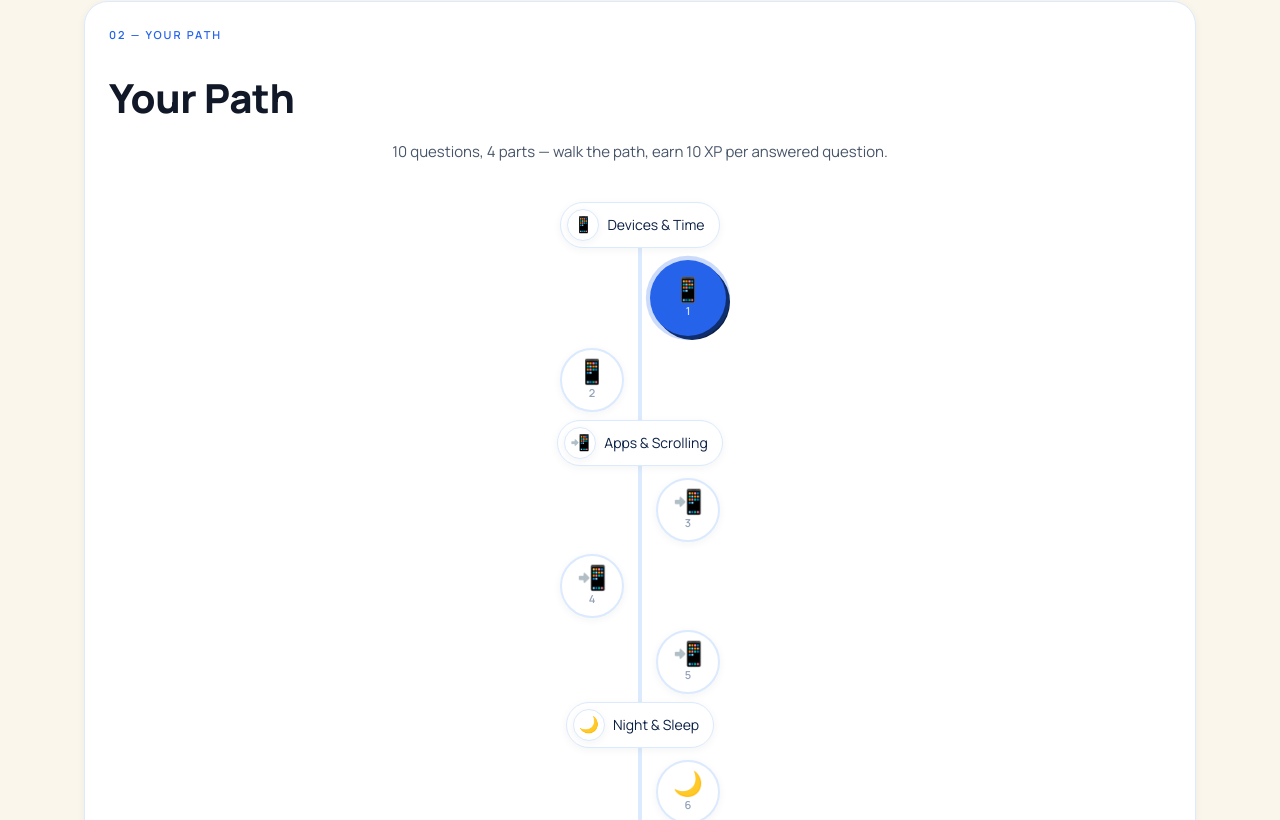
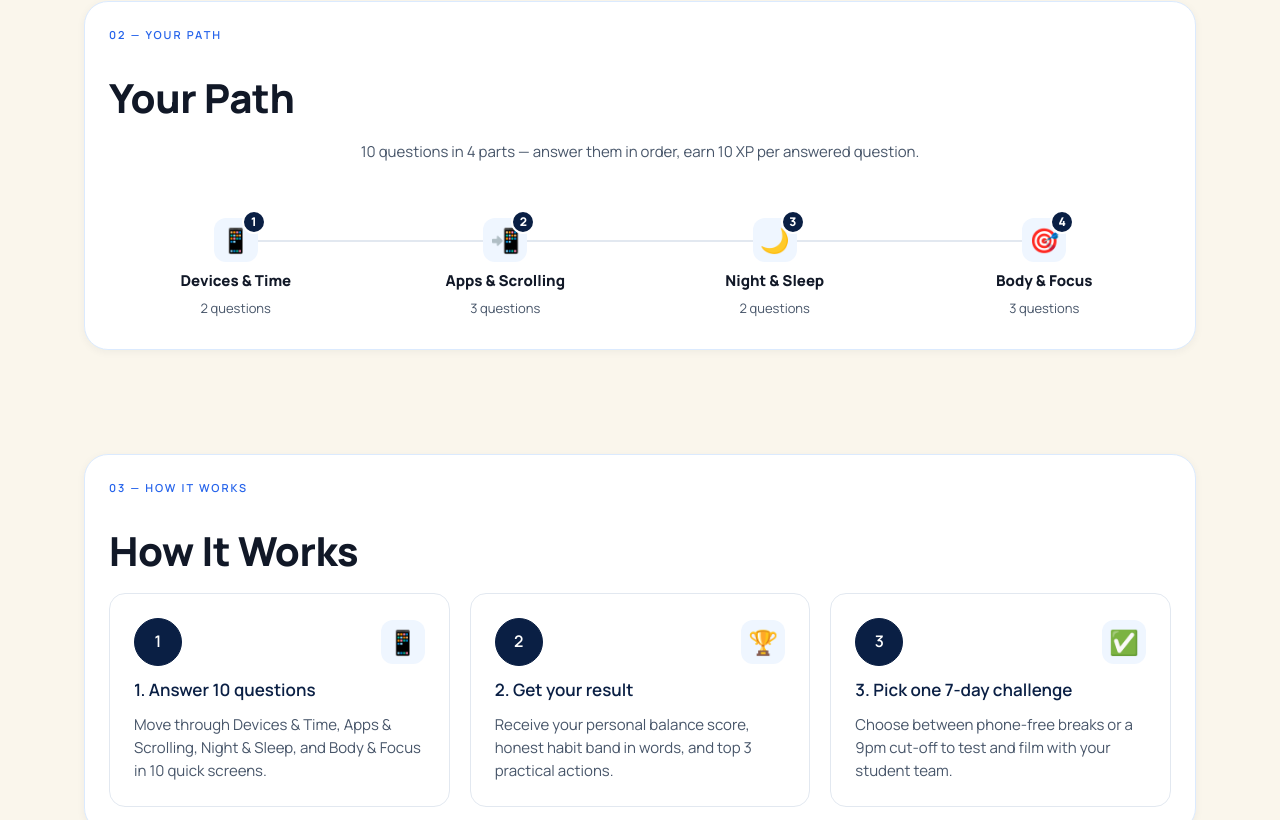
Before and after one commit to ab162012/screen-habits, a React (Vite) app: page / in a window 1280 px wide. Shown: the part 1060-1880 px from the top of the page. Built offline with nearby package versions, Linux system fonts and the light colour scheme.

Commit message:
Simplicity + icon tiles (6 screenshots): winding Path snake -> clean 4-step timeline on Home, circular medallions -> soft icon tiles site-wide

```diff
--- a/src/components/ArticlesPage.tsx
+++ b/src/components/ArticlesPage.tsx
@@ -10,7 +10,7 @@ export const ArticlesPage: React.FC<ArticlesPageProps> = ({ onNavigate }) => {
     <div className="articles-page-wrapper" style={{ display: 'flex', flexDirection: 'column', gap: '24px' }}>
       {/* Header: headline and one line explaining the articles */}
       <section className="articles-header" style={{ textAlign: 'center', padding: '16px 0 8px' }}>
-        <div className="emoji-medallion articles-header-emoji" style={{ width: '88px', height: '88px', fontSize: '48px', margin: '0 auto 14px' }} aria-hidden="true">
+        <div className="icon-tile icon-tile-xl" style={{ margin: '0 auto 14px' }} aria-hidden="true">
           📚
         </div>
         <h1 className="section-headline" style={{ marginBottom: '8px' }}>
--- a/src/components/HomePage.tsx
+++ b/src/components/HomePage.tsx
@@ -1,6 +1,6 @@
 import React from 'react';
 import { ARTICLES } from '../data/articles';
-import { PathMap } from './PathMap';
+import { QUESTIONS, PART_NAMES } from '../questions';
 
 interface HomePageProps {
   onNavigate: (route: string) => void;
@@ -78,15 +78,29 @@ export const HomePage: React.FC<HomePageProps> = ({ onNavigate, hasExistingAnswe
           Your Path
         </h2>
         <p style={{ fontSize: '15px', color: 'var(--text-slate-600)', margin: '0 0 20px', textAlign: 'center' }}>
-          10 questions, 4 parts — walk the path, earn 10 XP per answered question.
+          10 questions in 4 parts — answer them in order, earn 10 XP per answered question.
         </p>
-        <PathMap
-          variant="full"
-          currentStep={0}
-          answers={{}}
-          preview
-          onSelect={() => onNavigate('quest')}
-        />
+        <div className="parts-stepper" role="list" aria-label="The four parts of the quest">
+          {PART_NAMES.map((part) => {
+            const count = QUESTIONS.filter((q) => q.partIndex === part.index).length;
+            return (
+              <button
+                key={part.index}
+                type="button"
+                className="parts-step"
+                role="listitem"
+                onClick={() => onNavigate('quest')}
+              >
+                <span className="parts-step-icon-wrap">
+                  <span className="icon-tile" aria-hidden="true">{part.emoji}</span>
+                  <span className="parts-step-num" aria-hidden="true">{part.index + 1}</span>
+                </span>
+                <span className="parts-step-title">{part.title}</span>
+                <span className="parts-step-count">{count} questions</span>
+              </button>
+            );
+          })}
+        </div>
       </section>
 
       {/* 2. How it works, in 3 steps only: 1. Answer 10 questions. 2. Get your result. 3. Pick one 7-day challenge. */}
@@ -99,7 +113,7 @@ export const HomePage: React.FC<HomePageProps> = ({ onNavigate, hasExistingAnswe
           <div className="step-card">
             <div className="step-card-top">
               <div className="step-num-badge">1</div>
-              <span className="emoji-medallion" style={{ width: '44px', height: '44px', fontSize: '1.25rem' }} aria-hidden="true">📱</span>
+              <span className="icon-tile" aria-hidden="true">📱</span>
             </div>
             <h3 className="step-card-title">1. Answer 10 questions</h3>
             <p className="step-card-desc">
@@ -109,7 +123,7 @@ export const HomePage: React.FC<HomePageProps> = ({ onNavigate, hasExistingAnswe
           <div className="step-card">
             <div className="step-card-top">
               <div className="step-num-badge">2</div>
-              <span className="emoji-medallion" style={{ width: '44px', height: '44px', fontSize: '1.25rem' }} aria-hidden="true">🏆</span>
+              <span className="icon-tile" aria-hidden="true">🏆</span>
             </div>
             <h3 className="step-card-title">2. Get your result</h3>
             <p className="step-card-desc">
@@ -119,7 +133,7 @@ export const HomePage: React.FC<HomePageProps> = ({ onNavigate, hasExistingAnswe
           <div className="step-card">
             <div className="step-card-top">
               <div className="step-num-badge">3</div>
-              <span className="emoji-medallion" style={{ width: '44px', height: '44px', fontSize: '1.25rem' }} aria-hidden="true">✅</span>
+              <span className="icon-tile" aria-hidden="true">✅</span>
             </div>
             <h3 className="step-card-title">3. Pick one 7-day challenge</h3>
             <p className="step-card-desc">
@@ -133,7 +147,7 @@ export const HomePage: React.FC<HomePageProps> = ({ onNavigate, hasExistingAnswe
       <section className="how-it-works-section" aria-labelledby="articles-preview-title">
         <span className="t26-kicker">04 — Guides</span>
         <div style={{ display: 'flex', alignItems: 'center', gap: '10px' }}>
-          <span style={{ fontSize: '40px', lineHeight: 1 }} aria-hidden="true">📚</span>
+          <span className="icon-tile icon-tile-lg" aria-hidden="true">📚</span>
           <h2 id="articles-preview-title" className="section-headline">
             Articles & Habit Guides
           </h2>
--- a/src/components/QuestionCard.tsx
+++ b/src/components/QuestionCard.tsx
@@ -93,7 +93,7 @@ export const QuestionCard: React.FC<QuestionCardProps> = ({
   };
   return (
     <article className="question-card" key={question.id}>
-      <div className="section-hero-icon" aria-hidden="true">
+      <div className="icon-tile icon-tile-lg" aria-hidden="true">
         {question.partEmoji}
       </div>
 
--- a/src/components/ResultPage.tsx
+++ b/src/components/ResultPage.tsx
@@ -321,7 +321,7 @@ FILMING & COMPETITION NOTES
       {/* 2. WEAKEST PART WITH ONE FIX ONLY */}
       <section className="result-card weakest-part-section" aria-label="Weakest habit area and single fix">
         <div className="part-header" style={{ marginBottom: '8px' }}>
-          <span className="part-emoji-badge" aria-hidden="true" style={{ fontSize: '40px', lineHeight: 1 }}>🎯</span>
+          <span className="icon-tile" aria-hidden="true">🎯</span>
           <span className="part-name-label" style={{ fontSize: '1.125rem' }}>Weakest Area & Single Fix</span>
         </div>
         <div style={{ backgroundColor: 'var(--bg-subtle)', border: '1px solid var(--border-blue-100)', borderRadius: 'var(--radius-xl)', padding: '16px 18px', display: 'flex', flexDirection: 'column', gap: '6px' }}>
@@ -344,7 +344,7 @@ FILMING & COMPETITION NOTES
           {report.partScores.map((part) => (
             <div className="part-stat-card part-result-card" key={part.partIndex}>
               <div className="part-header">
-                <span className="part-emoji-badge" aria-hidden="true">{part.emoji}</span>
+                <span className="icon-tile" aria-hidden="true">{part.emoji}</span>
                 <span className="part-name-label">{part.title}</span>
                 <span className="part-score-pill">
                   {part.hasAnswered ? `${part.score} / ${part.maxScore} pts` : 'No answers'}
@@ -394,7 +394,7 @@ FILMING & COMPETITION NOTES
       {/* 5. THE 7-DAY CHALLENGE PICKER (Filmable challenge for video) */}
       <section className="result-card" aria-label="Pick Your 7-Day Team Challenge">
         <div className="part-header" style={{ marginBottom: '8px' }}>
-          <span className="part-emoji-badge" aria-hidden="true" style={{ fontSize: '40px', lineHeight: 1 }}>✅</span>
+          <span className="icon-tile" aria-hidden="true">✅</span>
           <span className="part-name-label" style={{ fontSize: '1.125rem' }}>Pick Your 7-Day Team Challenge</span>
         </div>
         <p style={{ fontSize: '0.875rem', color: 'var(--text-slate-600)', lineHeight: '1.5' }}>
@@ -471,7 +471,7 @@ FILMING & COMPETITION NOTES
       <section className="result-card" aria-label="British Council Your World Summary">
         <div style={{ display: 'flex', justifyContent: 'space-between', alignItems: 'center', flexWrap: 'wrap', gap: '8px', marginBottom: '8px' }}>
           <div className="part-header" style={{ marginBottom: 0 }}>
-            <span className="part-emoji-badge" aria-hidden="true" style={{ fontSize: '40px', lineHeight: 1 }}>🏆</span>
+            <span className="icon-tile" aria-hidden="true">🏆</span>
             <span className="part-name-label" style={{ fontSize: '1.125rem' }}>British Council Your World Summary</span>
           </div>
           {copied && (
--- a/src/index.css
+++ b/src/index.css
@@ -3997,3 +3997,131 @@ body {
     padding: 48px 20px 40px;
   }
 }
+
+/* --------------------------------------------------------------------------
+   Simplicity + icon tiles (2026-11-07): the onboarding screenshots' icon
+   language — small emoji in a soft rounded-square tile, not a circular
+   medallion — and a plain 4-step timeline instead of the winding Path snake
+   on Home. The snake stays on Quest/Result as the tap-to-go-back strip.
+   -------------------------------------------------------------------------- */
+
+/* Icon tile: soft blue rounded square, like the reference cards. */
+.icon-tile {
+  display: inline-flex;
+  align-items: center;
+  justify-content: center;
+  width: 44px;
+  height: 44px;
+  border-radius: 12px;
+  background-color: #EFF6FF;
+  font-size: 24px;
+  line-height: 1;
+  flex-shrink: 0;
+}
+
+.icon-tile-lg {
+  width: 64px;
+  height: 64px;
+  border-radius: 16px;
+  font-size: 32px;
+}
+
+.icon-tile-xl {
+  width: 72px;
+  height: 72px;
+  border-radius: 16px;
+  font-size: 36px;
+}
+
+/* Parts stepper: 4 steps on one line, connected by a hairline. */
+.parts-stepper {
+  display: flex;
+  gap: 16px;
+  position: relative;
+  margin-top: 8px;
+}
+
+.parts-stepper::before {
+  content: '';
+  position: absolute;
+  top: 30px;
+  left: 12.5%;
+  right: 12.5%;
+  height: 2px;
+  background-color: #E2E8F0;
+}
+
+.parts-step {
+  flex: 1;
+  display: flex;
+  flex-direction: column;
+  align-items: center;
+  text-align: center;
+  gap: 8px;
+  background: none;
+  border: none;
+  cursor: pointer;
+  padding: 8px 4px;
+  position: relative;
+  z-index: 1;
+  font-family: inherit;
+}
+
+.parts-step-icon-wrap {
+  position: relative;
+}
+
+.parts-step-num {
+  position: absolute;
+  top: -8px;
+  right: -8px;
+  width: 24px;
+  height: 24px;
+  border-radius: 50%;
+  background-color: var(--navy);
+  color: #FFFFFF;
+  font-size: 12px;
+  font-weight: 800;
+  display: flex;
+  align-items: center;
+  justify-content: center;
+  border: 2px solid #FFFFFF;
+}
+
+.parts-step-title {
+  font-weight: 700;
+  font-size: 15px;
+  color: #111827;
+}
+
+.parts-step-count {
+  font-size: 13px;
+  color: var(--text-slate-600);
+}
+
+.parts-step:hover .icon-tile {
+  background-color: #DBEAFE;
+}
+
+@media (max-width: 640px) {
+  .parts-stepper {
+    flex-direction: column;
+    gap: 4px;
+  }
+
+  .parts-stepper::before {
+    top: 8px;
+    bottom: 8px;
+    left: 29px;
+    right: auto;
+    width: 2px;
+    height: auto;
+  }
+
+  .parts-step {
+    flex-direction: row;
+    text-align: left;
+    gap: 12px;
+    padding: 8px;
+  }
+}
```
